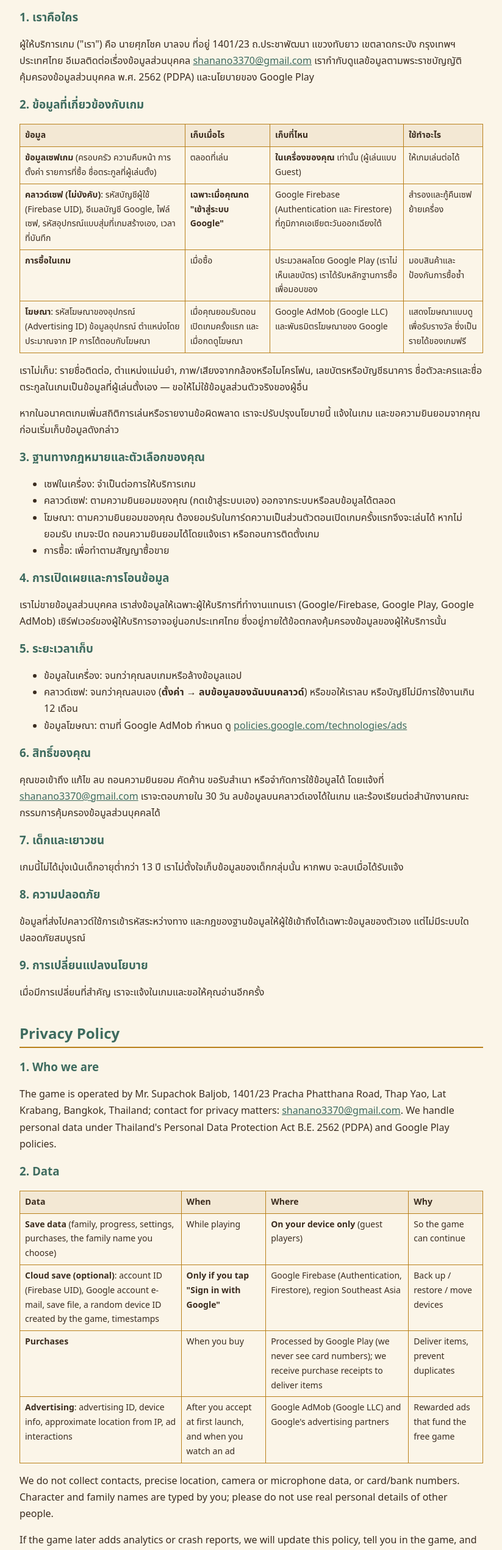
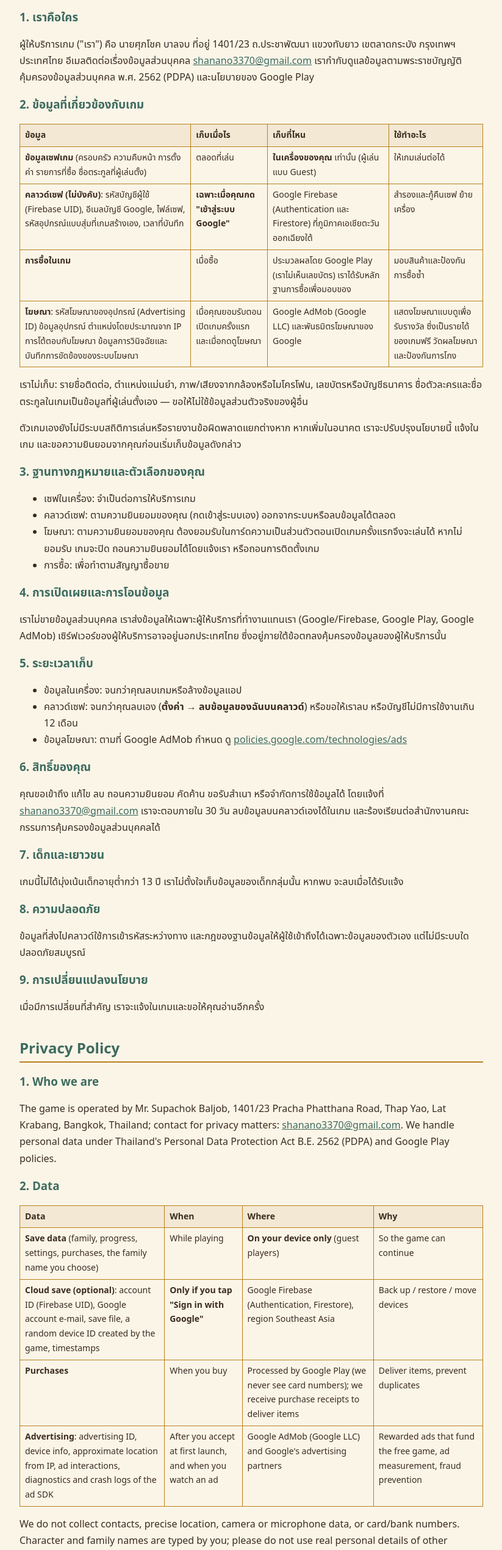
Before and after one commit to shana3370/thai-family-policy, a plain HTML site: page index.html in a window 1280 px wide. Shown: the part 259-2800 px from the top of the page at 61% size, without its empty margins (228-1051 px from the left). Drawn offline with Linux system fonts and the light colour scheme.

Commit message:
Update index.html

```diff
--- a/index.html
+++ b/index.html
@@ -36,11 +36,11 @@
 <tr><td><b>ข้อมูลเซฟเกม</b> (ครอบครัว ความคืบหน้า การตั้งค่า รายการที่ซื้อ ชื่อตระกูลที่ผู้เล่นตั้ง)</td><td>ตลอดที่เล่น</td><td><b>ในเครื่องของคุณ</b> เท่านั้น (ผู้เล่นแบบ Guest)</td><td>ให้เกมเล่นต่อได้</td></tr>
 <tr><td><b>คลาวด์เซฟ (ไม่บังคับ)</b>: รหัสบัญชีผู้ใช้ (Firebase UID), อีเมลบัญชี Google, ไฟล์เซฟ, รหัสอุปกรณ์แบบสุ่มที่เกมสร้างเอง, เวลาที่บันทึก</td><td><b>เฉพาะเมื่อคุณกด "เข้าสู่ระบบ Google"</b></td><td>Google Firebase (Authentication และ Firestore) ที่ภูมิภาคเอเชียตะวันออกเฉียงใต้</td><td>สำรองและกู้คืนเซฟ ย้ายเครื่อง</td></tr>
 <tr><td><b>การซื้อในเกม</b></td><td>เมื่อซื้อ</td><td>ประมวลผลโดย Google Play (เราไม่เห็นเลขบัตร) เราได้รับหลักฐานการซื้อเพื่อมอบของ</td><td>มอบสินค้าและป้องกันการซื้อซ้ำ</td></tr>
-<tr><td><b>โฆษณา</b>: รหัสโฆษณาของอุปกรณ์ (Advertising ID) ข้อมูลอุปกรณ์ ตำแหน่งโดยประมาณจาก IP การโต้ตอบกับโฆษณา</td><td>เมื่อคุณยอมรับตอนเปิดเกมครั้งแรก และเมื่อกดดูโฆษณา</td><td>Google AdMob (Google LLC) และพันธมิตรโฆษณาของ Google</td><td>แสดงโฆษณาแบบดูเพื่อรับรางวัล ซึ่งเป็นรายได้ของเกมฟรี</td></tr>
+<tr><td><b>โฆษณา</b>: รหัสโฆษณาของอุปกรณ์ (Advertising ID) ข้อมูลอุปกรณ์ ตำแหน่งโดยประมาณจาก IP การโต้ตอบกับโฆษณา ข้อมูลการวินิจฉัยและบันทึกการขัดข้องของระบบโฆษณา</td><td>เมื่อคุณยอมรับตอนเปิดเกมครั้งแรก และเมื่อกดดูโฆษณา</td><td>Google AdMob (Google LLC) และพันธมิตรโฆษณาของ Google</td><td>แสดงโฆษณาแบบดูเพื่อรับรางวัล ซึ่งเป็นรายได้ของเกมฟรี วัดผลโฆษณา และป้องกันการโกง</td></tr>
 </table>
 <p>เราไม่เก็บ: รายชื่อติดต่อ, ตำแหน่งแม่นยำ, ภาพ/เสียงจากกล้องหรือไมโครโฟน, เลขบัตรหรือบัญชีธนาคาร
 ชื่อตัวละครและชื่อตระกูลในเกมเป็นข้อมูลที่ผู้เล่นตั้งเอง — ขอให้ไม่ใช้ข้อมูลส่วนตัวจริงของผู้อื่น</p>
-<p>หากในอนาคตเกมเพิ่มสถิติการเล่นหรือรายงานข้อผิดพลาด เราจะปรับปรุงนโยบายนี้ แจ้งในเกม และขอความยินยอมจากคุณก่อนเริ่มเก็บข้อมูลดังกล่าว</p>
+<p>ตัวเกมเองยังไม่มีระบบสถิติการเล่นหรือรายงานข้อผิดพลาดแยกต่างหาก หากเพิ่มในอนาคต เราจะปรับปรุงนโยบายนี้ แจ้งในเกม และขอความยินยอมจากคุณก่อนเริ่มเก็บข้อมูลดังกล่าว</p>
 
 <h3>3. ฐานทางกฎหมายและตัวเลือกของคุณ</h3>
 <ul>
@@ -87,10 +87,10 @@
 <tr><td><b>Save data</b> (family, progress, settings, purchases, the family name you choose)</td><td>While playing</td><td><b>On your device only</b> (guest players)</td><td>So the game can continue</td></tr>
 <tr><td><b>Cloud save (optional)</b>: account ID (Firebase UID), Google account e-mail, save file, a random device ID created by the game, timestamps</td><td><b>Only if you tap "Sign in with Google"</b></td><td>Google Firebase (Authentication, Firestore), region Southeast Asia</td><td>Back up / restore / move devices</td></tr>
 <tr><td><b>Purchases</b></td><td>When you buy</td><td>Processed by Google Play (we never see card numbers); we receive purchase receipts to deliver items</td><td>Deliver items, prevent duplicates</td></tr>
-<tr><td><b>Advertising</b>: advertising ID, device info, approximate location from IP, ad interactions</td><td>After you accept at first launch, and when you watch an ad</td><td>Google AdMob (Google LLC) and Google's advertising partners</td><td>Rewarded ads that fund the free game</td></tr>
+<tr><td><b>Advertising</b>: advertising ID, device info, approximate location from IP, ad interactions, diagnostics and crash logs of the ad SDK</td><td>After you accept at first launch, and when you watch an ad</td><td>Google AdMob (Google LLC) and Google's advertising partners</td><td>Rewarded ads that fund the free game, ad measurement, fraud prevention</td></tr>
 </table>
 <p>We do not collect contacts, precise location, camera or microphone data, or card/bank numbers. Character and family names are typed by you; please do not use real personal details of other people.</p>
-<p>If the game later adds analytics or crash reports, we will update this policy, tell you in the game, and ask for your consent before collecting such data.</p>
+<p>The game itself has no separate analytics or crash-report service yet. If one is added later, we will update this policy, tell you in the game, and ask for your consent before collecting such data.</p>
 
 <h3>3. Legal basis and your choices</h3>
 <p>Local save: needed to provide the game. Cloud save: your consent (you sign in yourself; you can sign out or delete at any time). Advertising: your consent; you must accept on the privacy card at first launch to play, and if you decline the game closes. You can withdraw consent by contacting us or uninstalling the game. Purchases: performance of the sale contract.</p>
```
